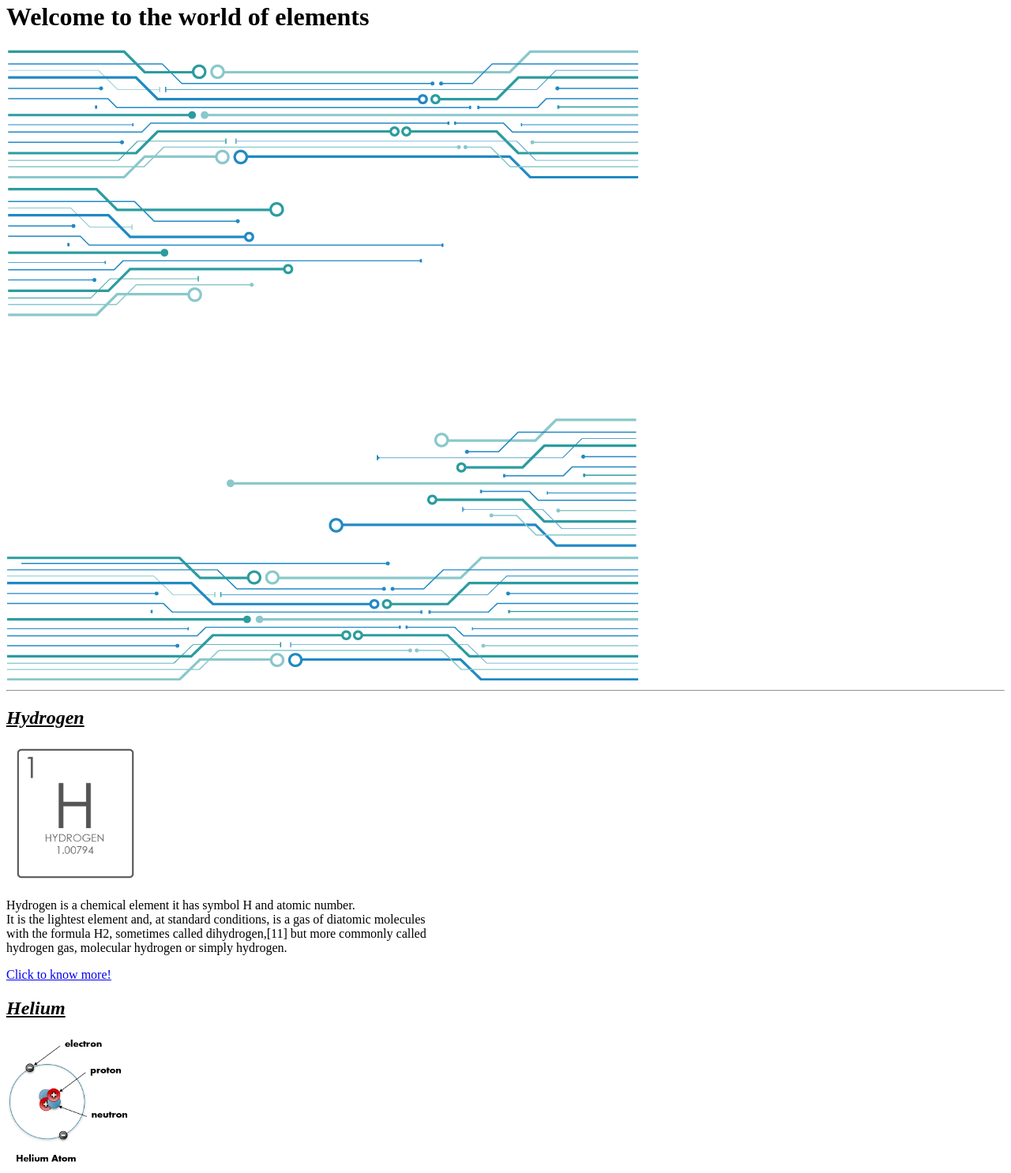
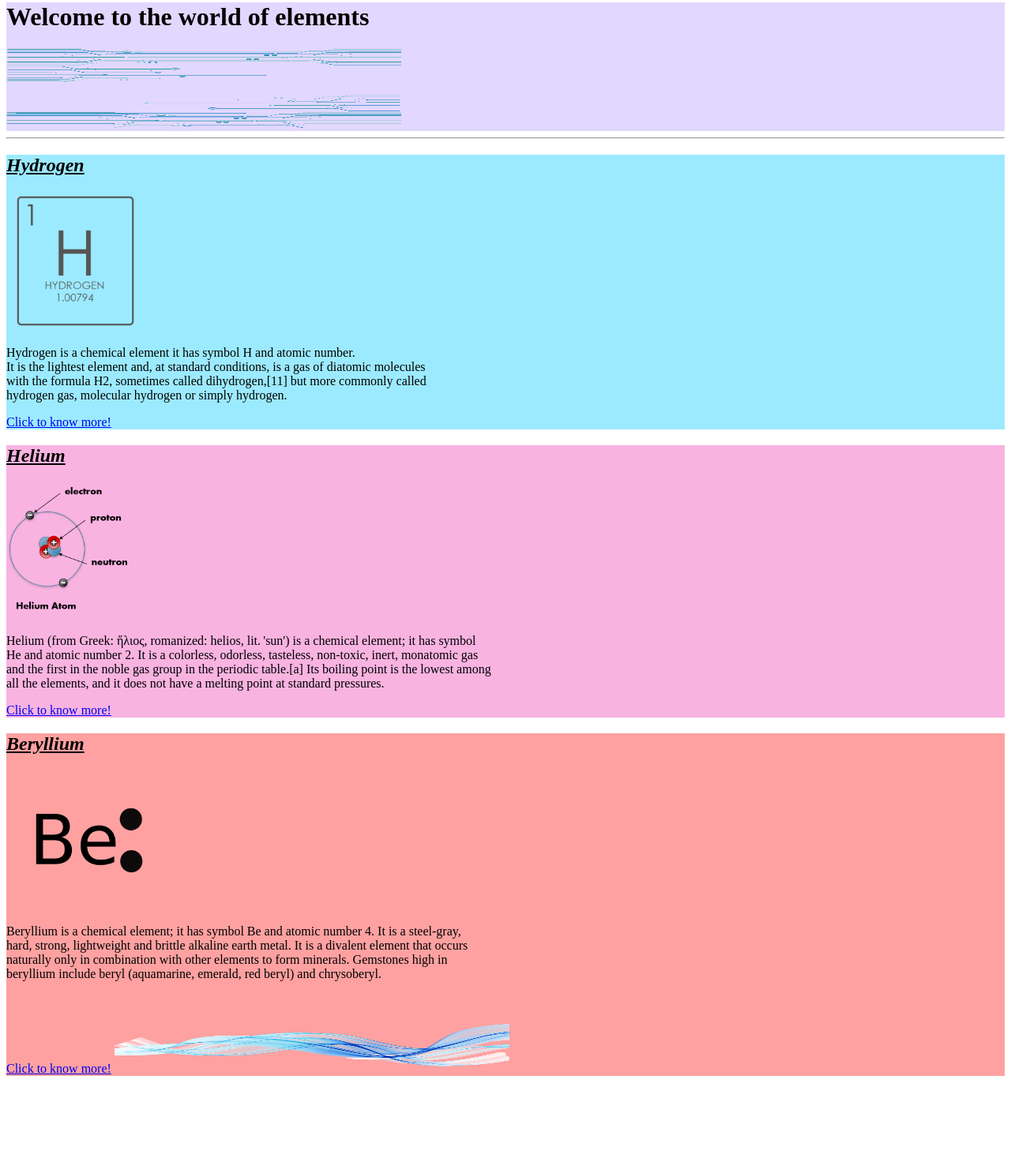
Before and after one commit to Gauri-codes-here/Training, a plain HTML site: page elements.html in a window 1280 px wide. Shown: the part 18-1504 px from the top of the page at 79% size. After the commit the page ends 1389 px from the top, so only its background shows below. Drawn offline with Linux system fonts and the light colour scheme.

Commit message:
Add files via upload

```diff
--- a/elements.html
+++ b/elements.html
@@ -8,9 +8,11 @@
 </head>
 
 <body>
+    <div style="background-color: rgba(173, 143, 255, 0.352);">
     <h1>Welcome to the world of elements</h1>
-    <img src="des1.png" alt="">
+    <img src="des1.png" width="500" height="100"> </div>
     <hr>
+<div style="background-color: rgba(143, 231, 255, 0.879);">
     <h2><i><u>Hydrogen</u></i></h2>
     <img src="h.png" width="175" alt="">
     <p>Hydrogen is a chemical element it has symbol H and atomic number. <br> It is the lightest element and, at
@@ -18,6 +20,11 @@
         but more commonly called <br> hydrogen gas, molecular hydrogen or simply hydrogen. </p>
 
     <a href="https://en.wikipedia.org/wiki/Hydrogen"><u>Click to know more!</u></a>
+
+</div>
+
+
+<div style="background-color: rgba(246, 137, 208, 0.645);">
     <h2><i><u>Helium</u></i></h2>
     <img src="hel.png" width="175" alt="">
     <p>Helium (from Greek: ἥλιος, romanized: helios, lit. 'sun') is a chemical element; it has symbol <br> He and atomic
@@ -29,6 +36,11 @@
         at standard pressures.</p>
 
     <a href="https://en.wikipedia.org/wiki/Helium"><u>Click to know more!</u></a>
+
+
+</div>
+
+<div style="background-color: rgba(255, 143, 143, 0.837);">
     <h2><i><u>Beryllium</u></i></h2>
     <img src="be.png" width="175" alt="">
     <p>Beryllium is a chemical element; it has symbol Be and atomic number 4. It is a steel-gray,<br> hard, strong,
@@ -37,7 +49,11 @@
         beryllium include beryl (aquamarine, emerald, red beryl) and chrysoberyl. </p>
     <a href="https://en.wikipedia.org/wiki/Beryllium"><u>Click to know more!</u></a>
 
-    <img src="des2.png" alt="">
+    <img src="des2.png" width="500" height="100">
+
+</div>
+
+
 </body>
 
 </html>
```
